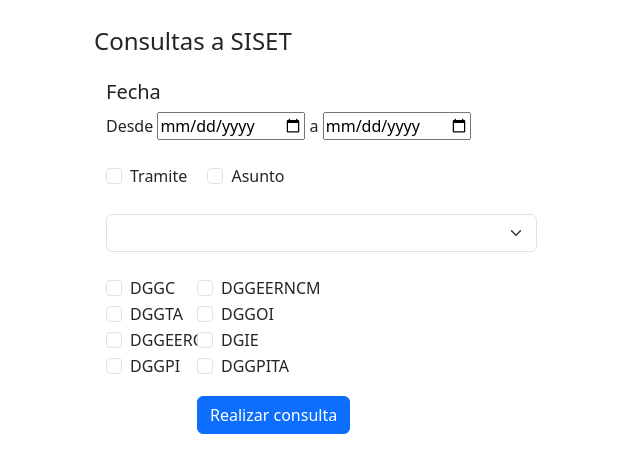
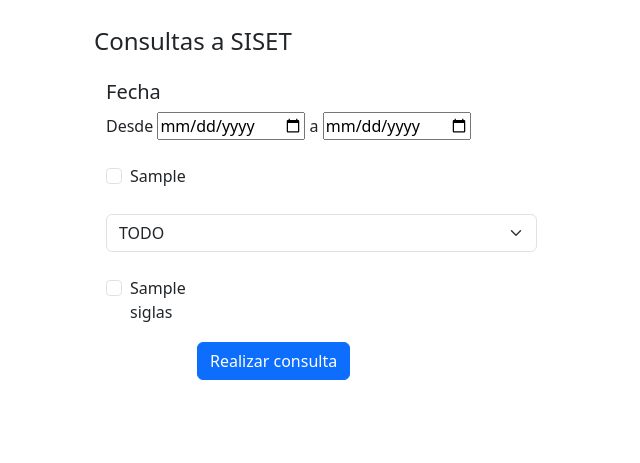
Before and after one commit to Mixcoatl120/consultas, a Flask app: page / in a window 1280 px wide. Shown: the part 337-800 px from the top of the page, without its empty margins (0-640 px from the left). Run offline with Flask 3, Linux system fonts and the light colour scheme; a database or web service that is not in the repository returns one stand-in record (values such as "Sample title"); data that the repository does not hold is empty; some libraries are stand-ins or nearby versions.

Commit message:
1/09/2023 11:40
cambios en el diseño menores y las variables se obtienen de la db

```diff
--- a/app.py
+++ b/app.py
@@ -21,17 +21,23 @@ bootstrap = Bootstrap(app)
 #Home
 @app.route('/', methods=('GET','POST'))# pagina de inicio con el metodo post y get para obtener la informacioan de
 def home():
-    # conexion con la db
+   # conexion con la db
     conn = conexion()
     cursor = conn.cursor()
-    # consulta a la db
-    cursor.execute('SELECT ***,*** FORM ****')
+    # consultas a la db
+    cursor.execute("SELECT materia FROM cat_materia")
     items = cursor.fetchall()
+    #
+    cursor.execute("SELECT tipo_ingreso FROM cat_tipo_ingreso order by id")
+    tip_ingr = cursor.fetchall()
+    #
+    cursor.execute("select siglas from cat_dirgeneral where cve_unidad = 2")
+    dir_gen = cursor.fetchall()
     # cierre de la db
     cursor.close()
     conn.close()
 
-    return render_template('home.html',items=items)
+    return render_template('home.html', items=items, tip_ingr=tip_ingr,dir_gen=dir_gen)
 
 
 @app.route('/consulta', methods=('GET','POST'))
@@ -81,14 +87,15 @@ def users():
     if ti != "":
         con_tipoingreso = ti +")"
     # string con dicion de materia
-    if mat != "":
+    if mat != "TODO":
         con_materia = "and cat_materia.materia ='" + mat + "'"
     else:
         con_materia = ""
     # string con las condiciones de direccion general
-    con_dirgeneral = dg
     if dg !="":
         con_dirgeneral =dg + ")"
+    else:
+        con_dirgeneral = ""
     # string con la sentencia final completa
     query = con_inicial + " " + con_fechas + " " +con_tipoingreso + " " + con_materia + " " + con_dirgeneral
     # string con condiciones para la funcion de exportar excel
--- a/templates/consulta.html
+++ b/templates/consulta.html
@@ -32,7 +32,7 @@
      </p>
  </div>
      <table id="example" class="table table-striped" style="width:100%">
-         <thead>
+         <thead class="">
              <tr>
                  <th scope="col">Fecha De Ingreso</th>
                  <th scope="col">Tipo De Ingreso</th>
--- a/templates/home.html
+++ b/templates/home.html
@@ -23,22 +23,21 @@
 
         <div class="row mt-4">
             <div class="col">
+                {% for tingreso in tip_ingr %}
                 <div class="form-check form-check-inline">
-                    <input class="form-check-input" type="checkbox" id="Asunto" value="cat_tipo_ingreso.tipo_ingreso = 'ASUNTO'" name="asunto">
-                    <label class="form-check-label" for="Asunto">Tramite</label>
+                    <input class="form-check-input" type="checkbox" value="{{ tingreso[0] }}" id="tip_ing">
+                    <label class="form-check-label" for="tip_ing">{{ tingreso[0] }}</label>
                 </div>
-                <div class="form-check form-check-inline">
-                    <input class="form-check-input" type="checkbox" id="Tramite" value="cat_tipo_ingreso.tipo_ingreso = 'TRAMITE'" name="tramite">
-                    <label class="form-check-label" for="Tramite">Asunto</label>
-                </div>
+                {% endfor %}
             </div>
         </div>
 
         <div class="row mt-4">
             <div class="col-5">
                 <select class="form-select" aria-label="Default select example" name="materia">
+                    <option selected>TODO</option>
                     {% for item in items %}
-                    <option value="{{ item[0] }}">{{ item[1] }}</option>
+                    <option value="{{ item[0] }}">{{ item[0] }}</option>
                     {% endfor %}
                 </select>
             </div>
@@ -46,56 +45,12 @@
 
         <div class="row mt-4">
             <div class="col-1">
-                <div>
-                    <div class="form-check form-check-inline">
-                        <input class="form-check-input" type="checkbox" id="D1" value="dir_gral.siglas = 'DGGC'">
-                        <label class="form-check-label" for="D1">DGGC</label>
-                    </div>
+                {% for gen in dir_gen %}
+                <div class="form-check form-check-inline">
+                    <input class="form-check-input" type="checkbox" value="{{ gen[0] }}" id="tip_ing">
+                    <label class="form-check-label" for="tip_ing">{{ gen[0] }}</label>
                 </div>
-                <div>
-                    <div class="form-check form-check-inline">
-                        <input class="form-check-input" type="checkbox" id="D2" value="dir_gral.siglas = 'DGGTA'">
-                        <label class="form-check-label" for="D2">DGGTA</label>
-                    </div>
-                </div>
-                <div>
-                    <div class="form-check form-check-inline">
-                        <input class="form-check-input" type="checkbox" id="D3" value="dir_gral.siglas = 'DGGEERC'">
-                        <label class="form-check-label" for="D3">DGGEERC</label>
-                    </div>
-                </div>
-                <div>
-                    <div class="form-check form-check-inline">
-                        <input class="form-check-input" type="checkbox" id="D4" value="dir_gral.siglas = 'DGGPI'">
-                        <label class="form-check-label" for="D4">DGGPI</label>
-                    </div>
-                </div>
-            </div>
-            <div class="col-2">
-                <div>
-                    <div class="form-check form-check-inline">
-                        <input class="form-check-input" type="checkbox" id="D5" value="dir_gral.siglas = 'DGGEERNCM'">
-                        <label class="form-check-label" for="D5">DGGEERNCM</label>
-                    </div>
-                </div>
-                <div>
-                    <div class="form-check form-check-inline">
-                        <input class="form-check-input" type="checkbox" id="D6" value="dir_gral.siglas = 'DGGOI'">
-                        <label class="form-check-label" for="D6">DGGOI</label>
-                    </div>
-                </div>
-                <div>
-                    <div class="form-check form-check-inline">
-                        <input class="form-check-input" type="checkbox" id="D7" value="dir_gral.siglas = 'DGIE'">
-                        <label class="form-check-label" for="D7">DGIE</label>
-                    </div>
-                </div>
-                <div>
-                    <div class="form-check form-check-inline">
-                        <input class="form-check-input" type="checkbox" id="D8" value="dir_gral.siglas = 'DGGPITA'">
-                        <label class="form-check-label" for="D8">DGGPITA</label>
-                    </div>
-                </div>
+                {% endfor %}
             </div>
         </div>
         <div class="row mt-3">
```
Also changed, not shown: static/js/fun_home.js (line endings or trailing spaces), 1 other file.
